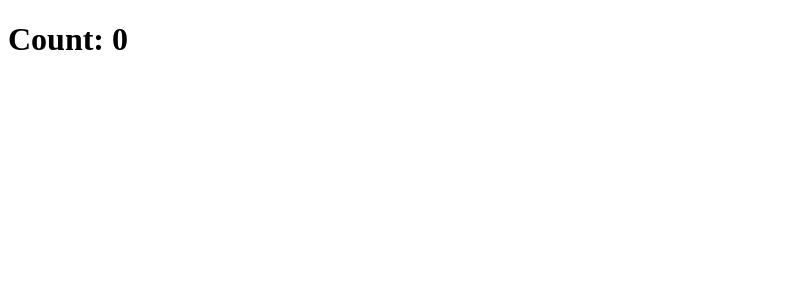
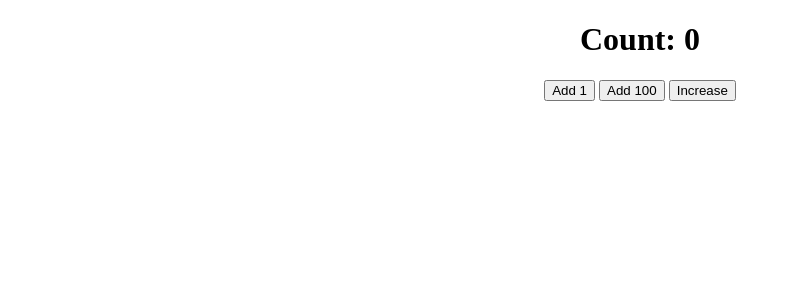
Before and after one commit to mate-academy/react_counter, a React (Create React App) app: page / in a window 1280 px wide. Shown: the top 300 px of the page, without its empty margins (0-790 px from the left). Built offline with nearby package versions, Linux system fonts and the light colour scheme; the HTML template or start-up script is replaced by a standard one.

Commit message:
Result 00

```diff
--- a/package.json
+++ b/package.json
@@ -17,7 +17,7 @@
     "@mate-academy/cypress-tools": "^1.0.4",
     "@mate-academy/eslint-config-react": "*",
     "@mate-academy/eslint-config-react-typescript": "*",
-    "@mate-academy/scripts": "^1.2.1",
+    "@mate-academy/scripts": "^1.2.3",
     "@mate-academy/students-ts-config": "*",
     "@mate-academy/stylelint-config": "*",
     "@types/node": "^17.0.23",
--- a/src/App.scss
+++ b/src/App.scss
@@ -1 +1,4 @@
 // styles go here
+.App {
+  text-align: center;
+}
--- a/src/App.tsx
+++ b/src/App.tsx
@@ -1,18 +1,11 @@
 import React from 'react';
 import './App.scss';
+import { Counter } from './Counter';
 
-class App extends React.Component {
-  addOne = () => {};
-
-  add100 = () => {};
-
-  increase = () => {};
-
-  render() {
-    return (
-      <h1>Count: 0</h1>
-    );
-  }
-}
+const App: React.FC = () => (
+  <div className="App">
+    <Counter />
+  </div>
+);
 
 export default App;
--- /dev/null
+++ b/src/Counter.tsx
@@ -0,0 +1,64 @@
+import React from 'react';
+
+interface State {
+  counter: number,
+}
+
+export class Counter extends React.Component<{}, State> {
+  state = {
+    counter: 0,
+  };
+
+  addOne = () => this.setState(state => ({
+    counter: state.counter + 1,
+  }));
+
+  add100 = () => this.setState(state => ({
+    counter: state.counter + 100,
+  }));
+
+  private isDivFive = () => (
+    this.state.counter % 5 === 0) && (this.state.counter
+  );
+
+  increase = () => {
+    this.addOne();
+
+    if (this.isDivFive()) {
+      this.add100();
+    }
+  };
+
+  render() {
+    const { counter } = this.state;
+
+    return (
+      <>
+        <h1>{`Count: ${counter}`}</h1>
+
+        <button
+          type="button"
+          onClick={this.addOne}
+        >
+          Add 1
+        </button>
+        {' '}
+        <button
+          type="button"
+          onClick={this.add100}
+        >
+          Add 100
+        </button>
+        {' '}
+        <button
+          type="button"
+          onClick={this.increase}
+        >
+          {(this.isDivFive())
+            ? 'Add 100'
+            : 'Increase'}
+        </button>
+      </>
+    );
+  }
+}
```
Also changed, not shown: 2 other files (tests, documents, lock files or other folders).
